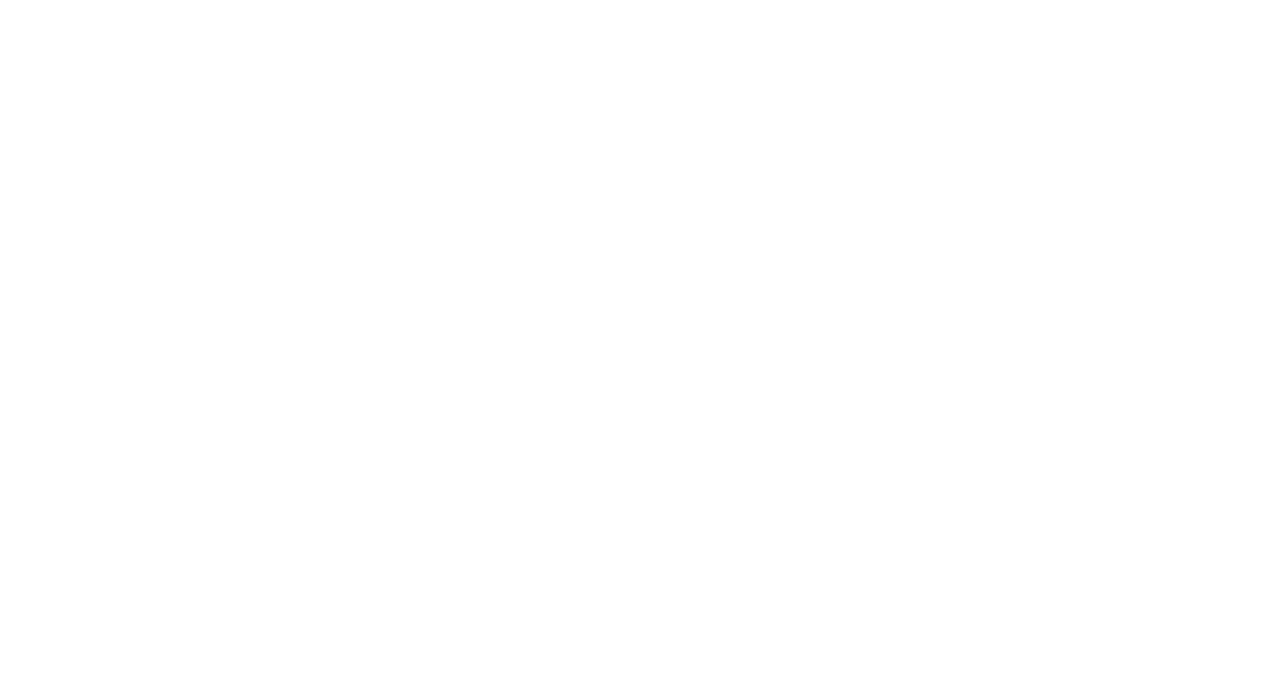
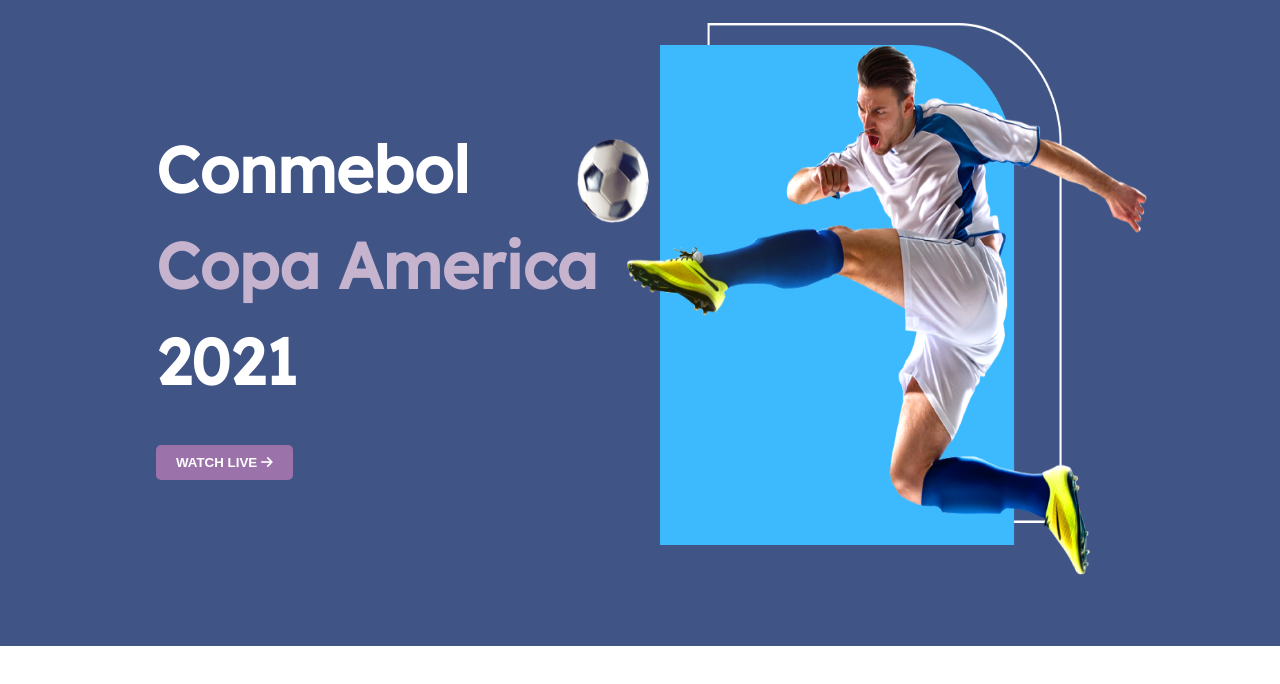
Before and after one commit to yatohajime/responsive-football, a plain HTML site: page index.html in a window 1280 px wide. Drawn offline with Linux system fonts and the light colour scheme.

Commit message:
upper section

```diff
--- a/index.html
+++ b/index.html
@@ -7,8 +7,41 @@
     <title>Football Fest</title>
     <link rel="stylesheet" href="style.css">
 
+    <!-- icon link area -->
+    <script src="https://kit.fontawesome.com/3340946c8d.js" crossorigin="anonymous"></script>
+
 </head>
 <body>
+    <!-- main beginning -->
+    <main>
+        <!-- first-section start -->
+        <section class="container">
+            <!-- header-space div start -->
+            <div class="half-width">
 
+                <div class="left-position">
+                    <header>
+                        <h1>
+                            Conmebol <span>Copa America</span> 2021
+                        </h1>
+                    </header>
+                    <button class="link-button"><a href="https://livecopaamerica.com/" target="_blank">Watch Live <i class="fas fa-arrow-right"></i></a></button>
+                </div>
+
+            </div>
+            <!-- header-space div end -->
+
+            <!-- banner div start -->
+            <div class="half-width">
+                <div class="right-position">
+                    <img src="images/banner.png" alt="">
+                </div>
+            </div>
+            <!-- banner div end-->
+
+        </section>
+        <!-- first-section end -->
+    </main>
+    <!-- main ending -->
 </body>
 </html>
--- a/style.css
+++ b/style.css
@@ -3,7 +3,75 @@
 
 
 /* ---------global section ----------*/
+*{
+    margin: 0;
+    padding: 0;
+}
+
 :root{
     --heading-font:'Lexend Deca', sans-serif;
     --body-font: 'Inter', sans-serif;
+
+    --first-bg:#405486;
+    --second-bg:#FFF5DE;
+    --album-color:#C6B4CE;
+    --match-bg:#222831;
+    --span-color:#9B72AA;
 }
+
+
+/* common style */
+.link-button{
+    background-color: #9B72AA;
+    padding: 10px 20px;
+    border: none;
+    border-radius: 5px;
+    text-transform: uppercase;
+    margin-top: 36px;
+}
+
+a{
+    text-decoration: none;
+    color: white;
+    font-weight: 700;
+}
+
+/* first-section common style */
+.container{
+    display: flex;
+    background-color: var(--first-bg);
+    padding-bottom: 86px;
+}
+.half-width{
+    width: 50%;
+}
+
+/* header-space div area */
+.half-width > .left-position h1{
+    font-family: var(--heading-font);
+    color: white;
+    font-size: 64px;
+    line-height: 6rem;
+    font-weight: 900;
+}
+.left-position{
+   position: relative;
+   top: 121px;
+   left: 156px;
+}
+span{
+    display: block;
+    color: var(--album-color);
+}
+
+/* banner-space div area */
+.half-width > .right-position img{
+    width: 90%;
+    height: 556px;
+}
+
+.right-position{
+    position: relative;
+    right: 67px;
+    top: 23px;
+}
```
